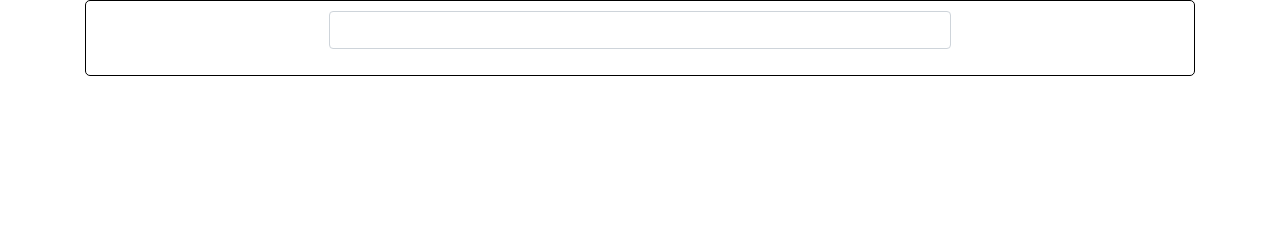
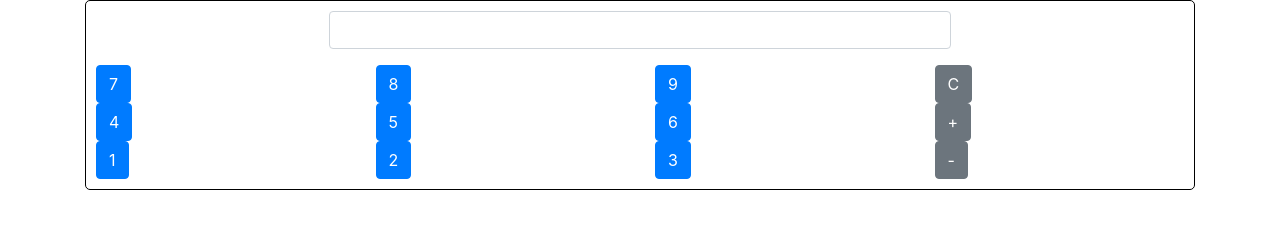
Before and after one commit to MichaelNguyen756/Calculator, a website: page src/Calculator.html in a window 1280 px wide. Drawn offline with nearby package versions, Linux system fonts and the light colour scheme.

Commit message:
Added more rows to calculator

```diff
--- a/src/Calculator.html
+++ b/src/Calculator.html
@@ -25,8 +25,50 @@
 				</div>
 			</div>
 		</div>
-		<div>
 
+		<div class="row justify-content-center">
+			<div class="col">
+				<button type="button" class="btn btn-primary">7</button>
+			</div>
+			<div class="col">
+				<button type="button" class="btn btn-primary">8</button>
+			</div>
+			<div class="col">
+				<button type="button" class="btn btn-primary">9</button>
+			</div>
+			<div class="col">
+				<button type="button" class="btn btn-secondary">C</button>
+			</div>
+		</div>
+
+		<div class="row justify-content-center">
+			<div class="col">
+				<button type="button" class="btn btn-primary">4</button>
+			</div>
+			<div class="col">
+				<button type="button" class="btn btn-primary">5</button>
+			</div>
+			<div class="col">
+				<button type="button" class="btn btn-primary">6</button>
+			</div>
+			<div class="col">
+				<button type="button" class="btn btn-secondary">+</button>
+			</div>
+		</div>
+
+		<div class="row justify-content-center">
+			<div class="col">
+				<button type="button" class="btn btn-primary">1</button>
+			</div>
+			<div class="col">
+				<button type="button" class="btn btn-primary">2</button>
+			</div>
+			<div class="col">
+				<button type="button" class="btn btn-primary">3</button>
+			</div>
+			<div class="col">
+				<button type="button" class="btn btn-secondary">-</button>
+			</div>
 		</div>
 	</div>
 </body>
```
Also changed, not shown: 1 other file.
